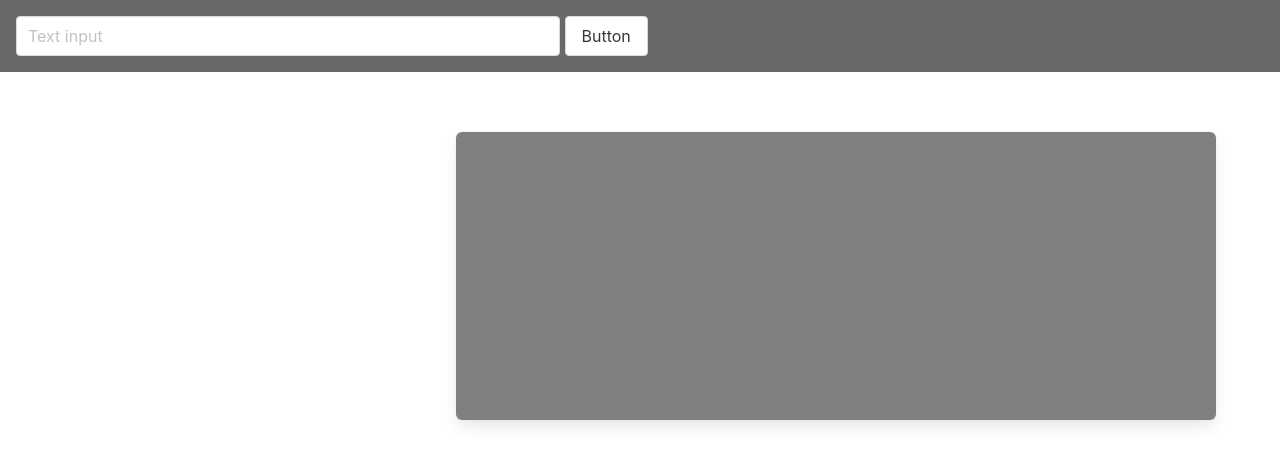
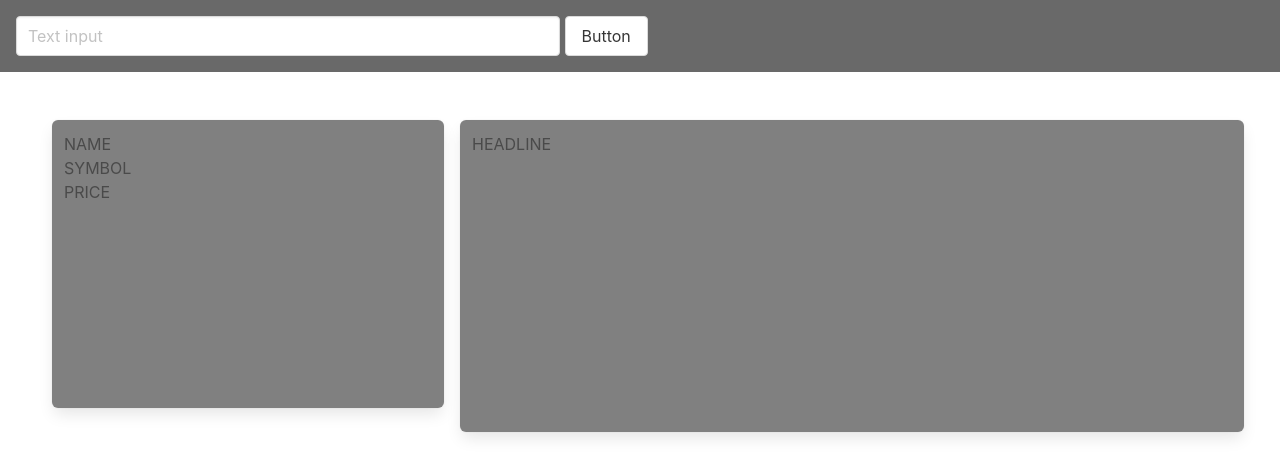
Before and after one commit to kwlucas/Fetch-Coin, a plain HTML site: page index.html in a window 1280 px wide. Drawn offline with nearby package versions, Linux system fonts and the light colour scheme.

Commit message:
add name,sym,price ids, edit box class CSS

```diff
--- a/assets/css/style.css
+++ b/assets/css/style.css
@@ -14,5 +14,5 @@ margin: 1em 0 1em 1em;
 .box {
     min-height: 18em;
     background-color: gray;
-    margin-right: 0;
+    margin-right: 1em;
 }
--- a/assets/script.js
+++ b/assets/script.js
@@ -1 +1 @@
-var something = document.querySelector("#header")
+var coinEL = document.createElement("div")
--- a/index.html
+++ b/index.html
@@ -1,5 +1,6 @@
 <!DOCTYPE html>
 <html>
+
 <head>
     <meta charset="utf-8">
     <meta name="viewport" content="width=device-width, initial-scale=1">
@@ -7,37 +8,40 @@
     <link rel="stylesheet" href="https://cdn.jsdelivr.net/npm/bulma@0.9.4/css/bulma.min.css">
     <link rel="stylesheet" href="./assets/css/style.css">
 </head>
+
 <body>
 
 
     <div class="field">
 
         <div class="control" id="navbar">
-          <input id="searchInput" class="input" type="text" placeholder="Text input" >
+            <input id="searchInput" class="input" type="text" placeholder="Text input">
             <button id="searchBtn" class="button">Button</button>
         </div>
 
     </div>
-      </div>
+
     <section class="section">
+
         <div class="container">
 
+            <div class="columns">
 
-      <div  class="columns">
-        <div id="priceDisp" class="column is-one-third">
+                <div id="priceDisp" class="box column is-one-third">
+                    <div id="coinName">NAME</div>
+                    <div id="coinSymbol">SYMBOL</div>
+                    <div id="coinPrice">PRICE</div>
+                </div>
 
-        </div>
-        <div class="column">
-
-
-        <div id="headLineDisp" class="box">
-
-            </div>
-        </div>
+                <div id="headLineDisp" class="box column is-two-thirds">
+                    HEADLINE
                 </div>
 
             </div>
+
         </div>
+
     </section>
 </body>
+
 </html>
```
Lines whose indentation alone changed are shown as unchanged.
